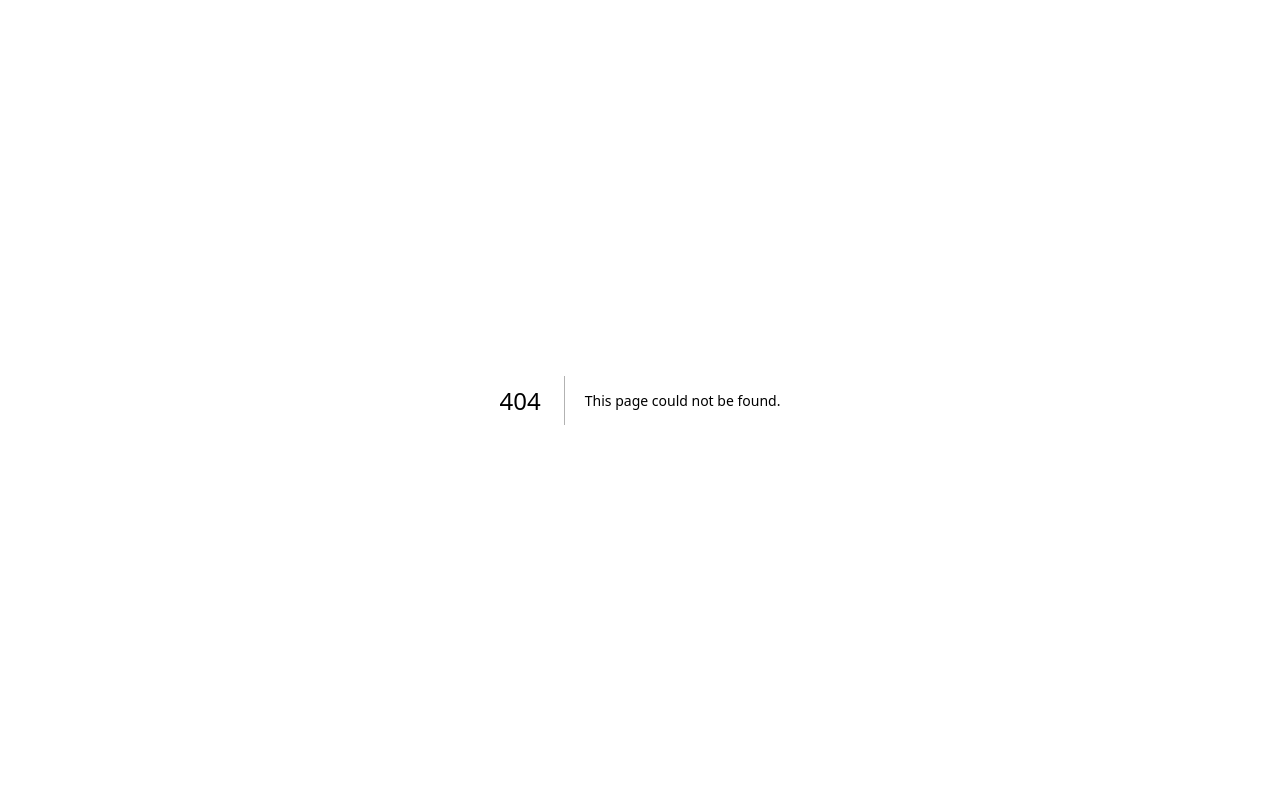
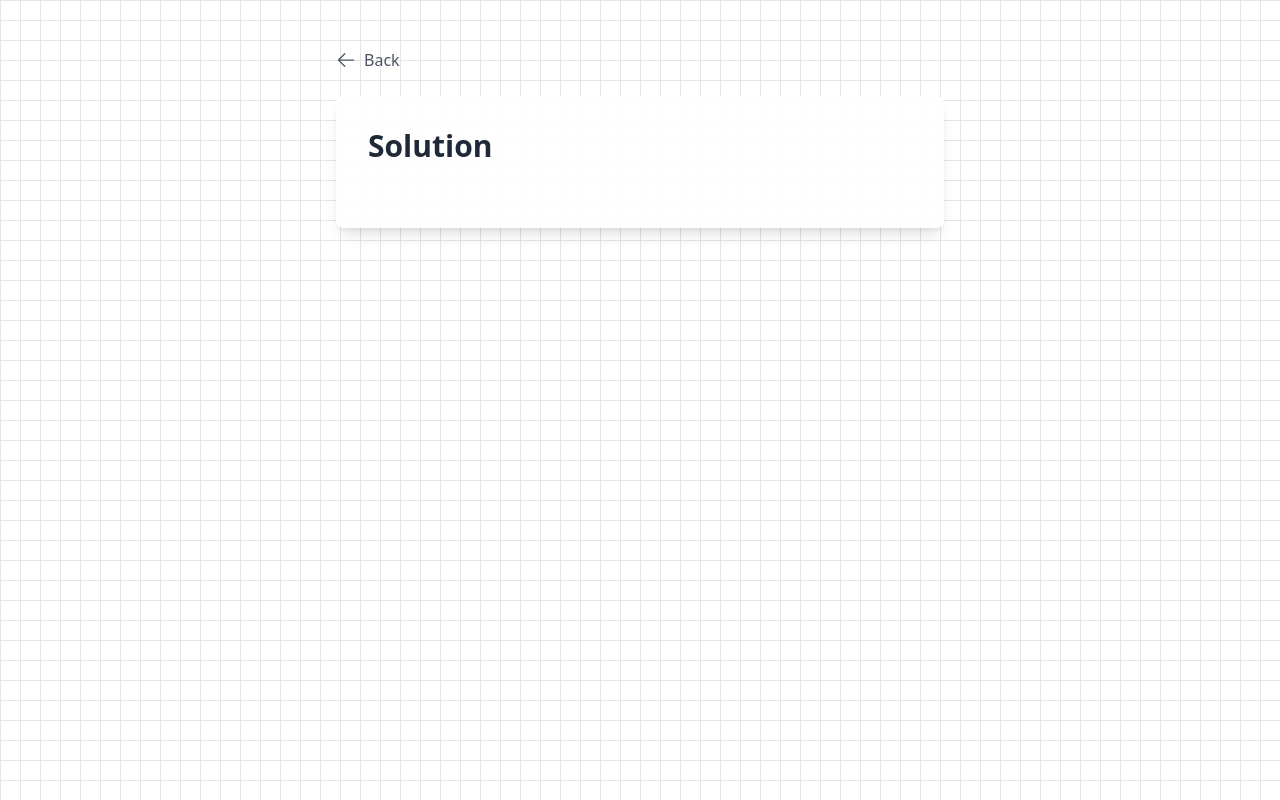
Before and after one commit to Surya-blippi/helpai, a Next.js app: page /solution in a window 1280 px wide. Before the commit this address had no page. Built offline with nearby package versions, Linux system fonts and the light colour scheme.

Commit message:
Add solution page and redirect from homepage

```diff
--- a/src/app/homepage/page.tsx
+++ b/src/app/homepage/page.tsx
@@ -5,7 +5,6 @@ import { useAuthState } from 'react-firebase-hooks/auth';
 import { auth } from '../../firebase/firebase';
 import { useRouter } from 'next/navigation';
 import QuestionInput from './QuestionInput';
-import Solution from './Solution';
 
 export default function Homepage() {
   const [user, loading, error] = useAuthState(auth);
@@ -14,7 +13,6 @@ export default function Homepage() {
   const [image, setImage] = useState<File | null>(null);
   const [inputType, setInputType] = useState<'text' | 'image'>('text');
   const [isLoading, setIsLoading] = useState(false);
-  const [solution, setSolution] = useState<string | null>(null);
   const [errorMsg, setErrorMsg] = useState<string | null>(null);
 
   useEffect(() => {
@@ -26,7 +24,6 @@ export default function Homepage() {
   const handleSolve = async () => {
     setIsLoading(true);
     setErrorMsg(null);
-    setSolution(null);
 
     try {
       let imageBase64 = '';
@@ -49,12 +46,12 @@ export default function Homepage() {
       const data = await response.json();
 
       if (response.ok) {
-        setSolution(data.solution);
+        router.push(`/solution?solution=${encodeURIComponent(data.solution)}`);
       } else {
         throw new Error(data.error || 'An error occurred');
       }
     } catch (err) {
-      setErrorMsg('An error occurred while generating the solution. Please try again.');
+      setErrorMsg(err instanceof Error ? err.message : 'An error occurred while generating the solution. Please try again.');
       console.error(err);
     } finally {
       setIsLoading(false);
@@ -119,9 +116,6 @@ export default function Homepage() {
           {errorMsg && (
             <div className="mt-4 text-red-500 text-center">{errorMsg}</div>
           )}
-          {solution && (
-            <Solution solution={solution} />
-          )}
         </main>
       </div>
       <style jsx global>{`
--- /dev/null
+++ b/src/app/solution/page.tsx
@@ -0,0 +1,36 @@
+'use client'
+
+import { useRouter, useSearchParams } from 'next/navigation';
+import { ArrowLeftIcon } from '@heroicons/react/24/solid';
+
+export default function SolutionPage() {
+  const router = useRouter();
+  const searchParams = useSearchParams();
+  const solution = searchParams.get('solution');
+
+  return (
+    <div className="min-h-screen bg-white notebook-background">
+      <div className="max-w-2xl mx-auto px-4 py-12 sm:px-6 lg:px-8">
+        <button
+          onClick={() => router.back()}
+          className="mb-6 flex items-center text-gray-600 hover:text-gray-900"
+        >
+          <ArrowLeftIcon className="h-5 w-5 mr-2" />
+          Back
+        </button>
+        <main className="bg-white bg-opacity-90 p-6 sm:p-8 rounded-lg shadow-lg">
+          <h1 className="text-3xl mb-8 text-gray-800 font-bold">Solution</h1>
+          <div className="whitespace-pre-wrap">{solution}</div>
+        </main>
+      </div>
+      <style jsx global>{`
+        .notebook-background {
+          background-image:
+            linear-gradient(#e5e5e5 1px, transparent 1px),
+            linear-gradient(90deg, #e5e5e5 1px, transparent 1px);
+          background-size: 20px 20px;
+        }
+      `}</style>
+    </div>
+  );
+}
```
